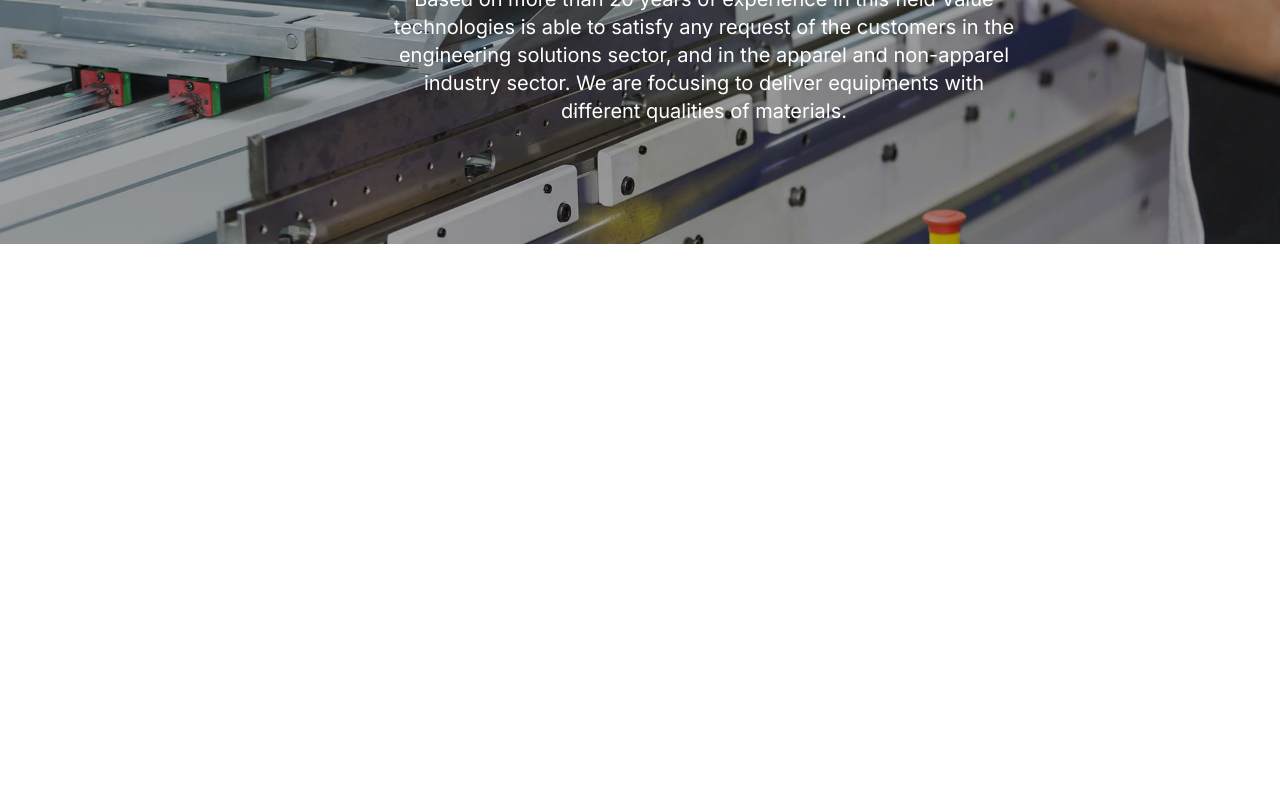
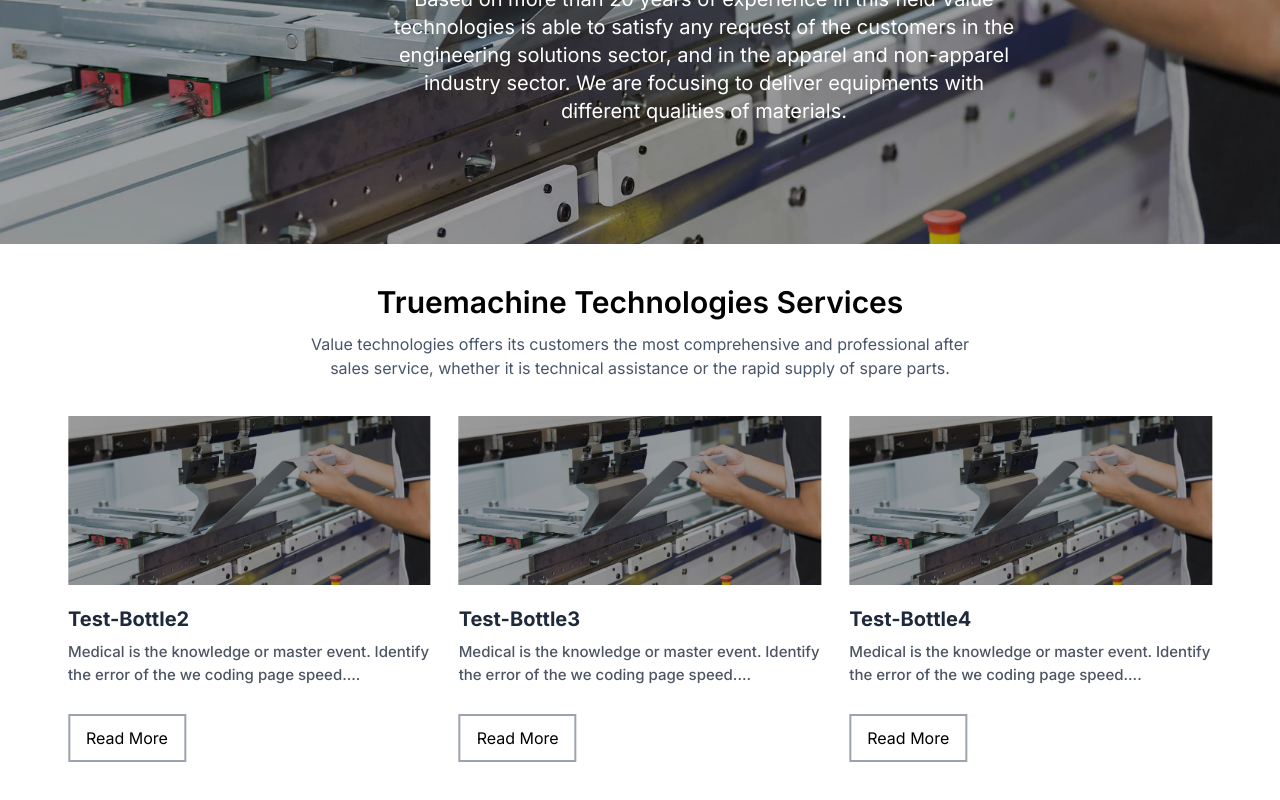
Before and after one commit to Ahmed444440/true-machine, a Next.js app: page / in a window 1280 px wide. Shown: the part 448-1248 px from the top of the page. Before the commit the page ends 800 px from the top, so only its background shows below. Built offline with nearby package versions, Linux system fonts and the light colour scheme.

Commit message:
services

```diff
--- a/data.js
+++ b/data.js
@@ -82,3 +82,31 @@ export const navbar = [
 		path: "/contact",
 	}
 ];
+
+
+export const ServicesData = [
+	{
+		id: 1,
+		src: '/assets/slider_1.jpg',
+		title: "Test-Bottle1",
+		desc: "Medical is the knowledge or master event. Identify the error of the we coding page speed.",
+	},
+	{
+		id: 2,
+		src: '/assets/slider_1.jpg',
+		title: "Test-Bottle2",
+		desc: "Medical is the knowledge or master event. Identify the error of the we coding page speed.",
+	},
+	{
+		id: 3,
+		src: '/assets/slider_1.jpg',
+		title: "Test-Bottle3",
+		desc: "Medical is the knowledge or master event. Identify the error of the we coding page speed.",
+	},
+	{
+		id: 4,
+		src: '/assets/slider_1.jpg',
+		title: "Test-Bottle4",
+		desc: "Medical is the knowledge or master event. Identify the error of the we coding page speed.",
+	},
+];
--- a/package.json
+++ b/package.json
@@ -10,6 +10,7 @@
   },
   "dependencies": {
     "axios": "^1.7.7",
+    "isomorphic-dompurify": "^2.15.0",
     "next": "14.2.7",
     "react": "^18",
     "react-dom": "^18",
--- a/src/app/page.js
+++ b/src/app/page.js
@@ -1,3 +1,4 @@
+import Services from "@/components/services/Services";
 import Slider from "@/components/slider/Slider";
 import Image from "next/image";
 
@@ -5,6 +6,7 @@ export default function Home() {
   return (
    <main>
   <Slider/>
+  <Services/>
    </main>
   );
 }
--- /dev/null
+++ b/src/components/services/ServiceSlider.jsx
@@ -0,0 +1,80 @@
+'use client'
+import React from 'react'
+import { Swiper, SwiperSlide } from "swiper/react";
+import { Navigation, Autoplay, EffectFade, Pagination } from "swiper/modules";
+import "swiper/css";
+import "swiper/css/pagination";
+import "swiper/css/effect-fade";
+import DOMPurify from 'isomorphic-dompurify';
+
+import { ServicesData } from '../../../data';
+import Link from 'next/link';
+
+const ServiceSlider = () => {
+
+    const truncateText = (text, wordCount) => {
+        return text?.split(' ').slice(0, wordCount).join(' ') + '...';
+    };
+
+    const breakpoints = {
+        1024: {
+            slidesPerView: 3,
+            spaceBetween: 20,
+
+        },
+        768: {
+            slidesPerView: 2,
+            spaceBetween: 10,
+
+        },
+        320: {
+            slidesPerView: 1,
+            spaceBetween: 0,
+
+        },
+        310: {
+            slidesPerView: 1,
+            spaceBetween: 0,
+
+        },
+    };
+    return (
+        <section>
+
+            <Swiper
+                slidesPerView={3}
+                breakpoints={breakpoints}
+                autoplay={{ delay: 4000 }}
+                speed={1000}
+                loop={true}
+                modules={[Navigation, Autoplay, Pagination]}
+
+            >
+                <div>
+                    {ServicesData?.map((item, index) => (
+                        <SwiperSlide key={index} className=" mt-5">
+                            {/* "bg-white rounded-lg shadow-md overflow-hidden */}
+                            <div className="text-center lg:text-start">
+                                <div className="p-1">
+                                    <img className='mx-auto  object-cover' alt={'img'} src={item.src} />
+                                    <h2 className="text-xl font-bold text-slate-800  mb-2 mt-5">{item.title}</h2>
+                                    <div className=" text-[15px] text-gray-600  font-[500] " dangerouslySetInnerHTML={{ __html: DOMPurify.sanitize((truncateText(item.desc, 20))) }} />
+                                    <div className='my-10'>
+                                        <Link href={`/`} className={'text-black border-2 border-gray-400   hover:border-primary_Color_Light hover:text-primary_Color_Light py-3 px-4'} >
+                                            Read More
+                                        </Link>
+                                    </div>
+
+                                </div>
+                            </div>
+                        </SwiperSlide>
+                    ))}
+                </div>
+
+            </Swiper>
+
+        </section>
+    )
+}
+
+export default ServiceSlider
--- /dev/null
+++ b/src/components/services/Services.jsx
@@ -0,0 +1,16 @@
+import React from 'react'
+import ServiceSlider from './ServiceSlider'
+
+const Services = () => {
+  return (
+    <section className='lg:px-16 py-10'>
+        <div className='text-center'>
+            <h3 className='text-3xl  font-semibold'>Truemachine Technologies Services</h3>
+            <p className='w-[60%] m-auto py-3 text-slate-600'>Value technologies offers its customers the most comprehensive and professional after sales service, whether it is technical assistance or the rapid supply of spare parts.</p>
+        </div>
+        <ServiceSlider/>
+    </section>
+  )
+}
+
+export default Services
```
Also changed, not shown: 1 other file (tests, documents, lock files or other folders).
